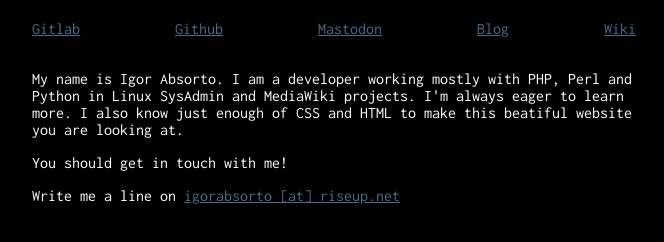
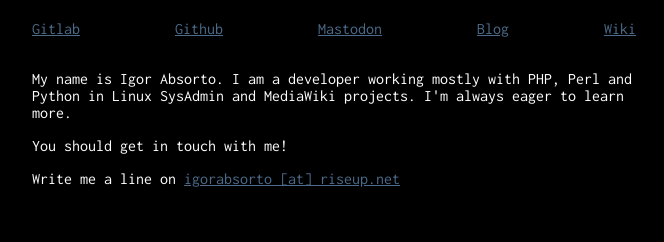
Before and after one commit to absort0/absorto-home, a plain HTML site: page index.html in a window 1280 px wide. Shown: the part 470-712 px from the top of the page, without its empty margins (308-972 px from the left). Drawn offline with Linux system fonts and the light colour scheme.

Commit message:
removes the html+css part of the introduction

```diff
--- a/index.html
+++ b/index.html
@@ -22,8 +22,7 @@
         <li><a href="https://freeradical.zone/@absor70" target="_blank">Mastodon</a></li>
         <li><a>Blog</a></li>
         <li><a>Wiki</a></li></ul>
-        <p>My name is Igor Absorto. I am a developer working mostly with PHP, Perl and Python in Linux SysAdmin and MediaWiki projects.
-	I'm always eager to learn more. I also know just enough of CSS and HTML to make this beatiful website you are looking at.</p>
+        <p>My name is Igor Absorto. I am a developer working mostly with PHP, Perl and Python in Linux SysAdmin and MediaWiki projects. I'm always eager to learn more.</p>
           <p>You should get in touch with me! </p>
           <p>Write me a line on <u>igorabsorto [at] riseup.net</u></p>
       </main>
```
